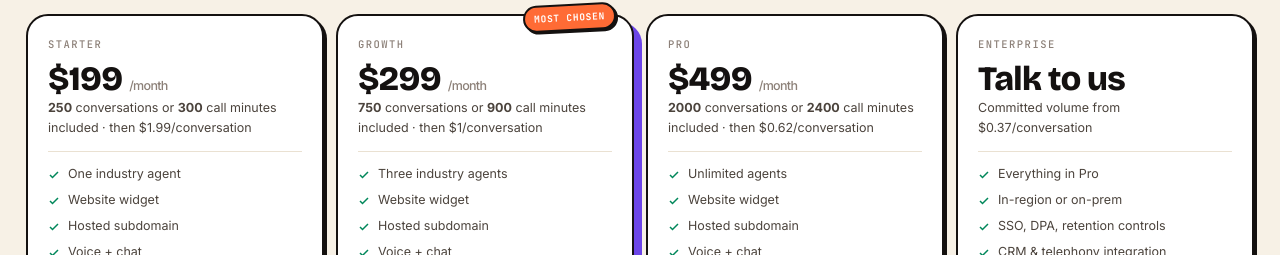
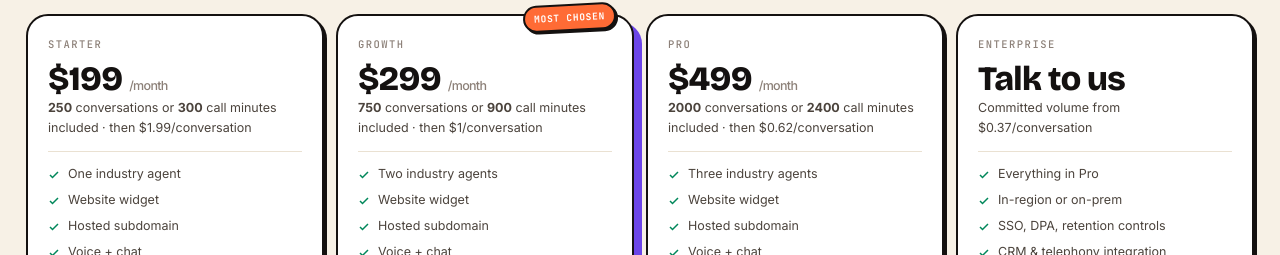
Before and after one commit to HITESHANDE/AIdouble, an Angular app: page / in a window 1280 px wide. Shown: the part 3132-3387 px from the top of the page. Built offline with nearby package versions, Linux system fonts and the light colour scheme; no server answers.

Commit message:
Cap agents per plan: one, two, three
Growth drops from three industry agents to two. Pro drops from unlimited
agents to three, so each tier now maps to a fixed count against its price
point.

```diff
--- a/src/app/experience/experience-data.ts
+++ b/src/app/experience/experience-data.ts
@@ -140,7 +140,7 @@ export const PLANS: Plan[] = [
     overageByRegion: { in: 1, gcc: 0.08, us: 1 },
     hot: true,
     features: [
-      { label: 'Three industry agents', included: true },
+      { label: 'Two industry agents', included: true },
       { label: 'Website widget', included: true },
       { label: 'Hosted subdomain', included: true },
       { label: 'Voice + chat', included: true },
@@ -157,7 +157,7 @@ export const PLANS: Plan[] = [
     minutes: 2400,
     overageByRegion: { in: 0.62, gcc: 0.05, us: 0.62 },
     features: [
-      { label: 'Unlimited agents', included: true },
+      { label: 'Three industry agents', included: true },
       { label: 'Website widget', included: true },
       { label: 'Hosted subdomain', included: true },
       { label: 'Voice + chat', included: true },
```
